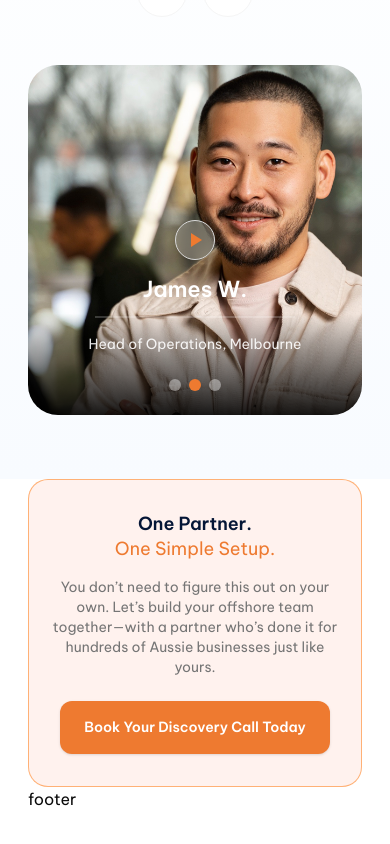
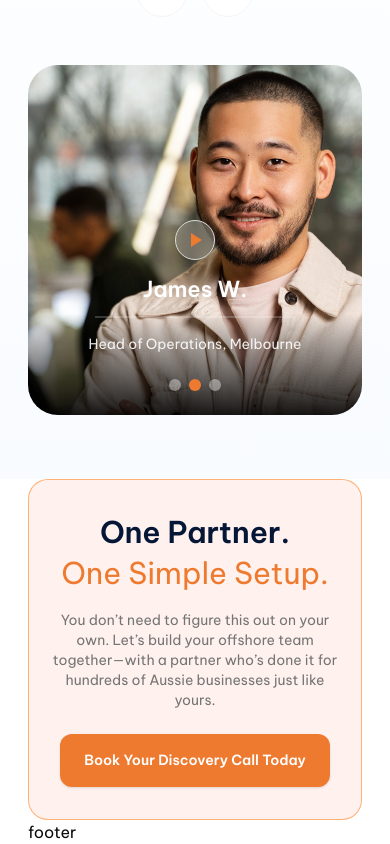
Before and after one commit to wajeeha-arain/KMC, a Next.js app: page / in a window 390 px wide. Shown: the part 6078-6922 px from the top of the page. Before the commit the page ends 6889 px from the top, so only its background shows below. Built offline with nearby package versions, Linux system fonts and the light colour scheme.

Commit message:
my-commit

```diff
--- a/src/views/Home/PartnerSection.tsx
+++ b/src/views/Home/PartnerSection.tsx
@@ -49,7 +49,7 @@ export default function PartnerSection() {
         {/* Heading */}
         <h2
           className="text-[#051636] font-semibold
-          text-lg sm:text-2xl md:text-3xl lg:text-[45px]
+           text-3xl sm:text-4xl md:text-[40px] lg:text-[45px]
           leading-snug md:leading-[38px] lg:leading-[50px] capitalize relative z-10"
         >
           {`One Partner.`}
```
